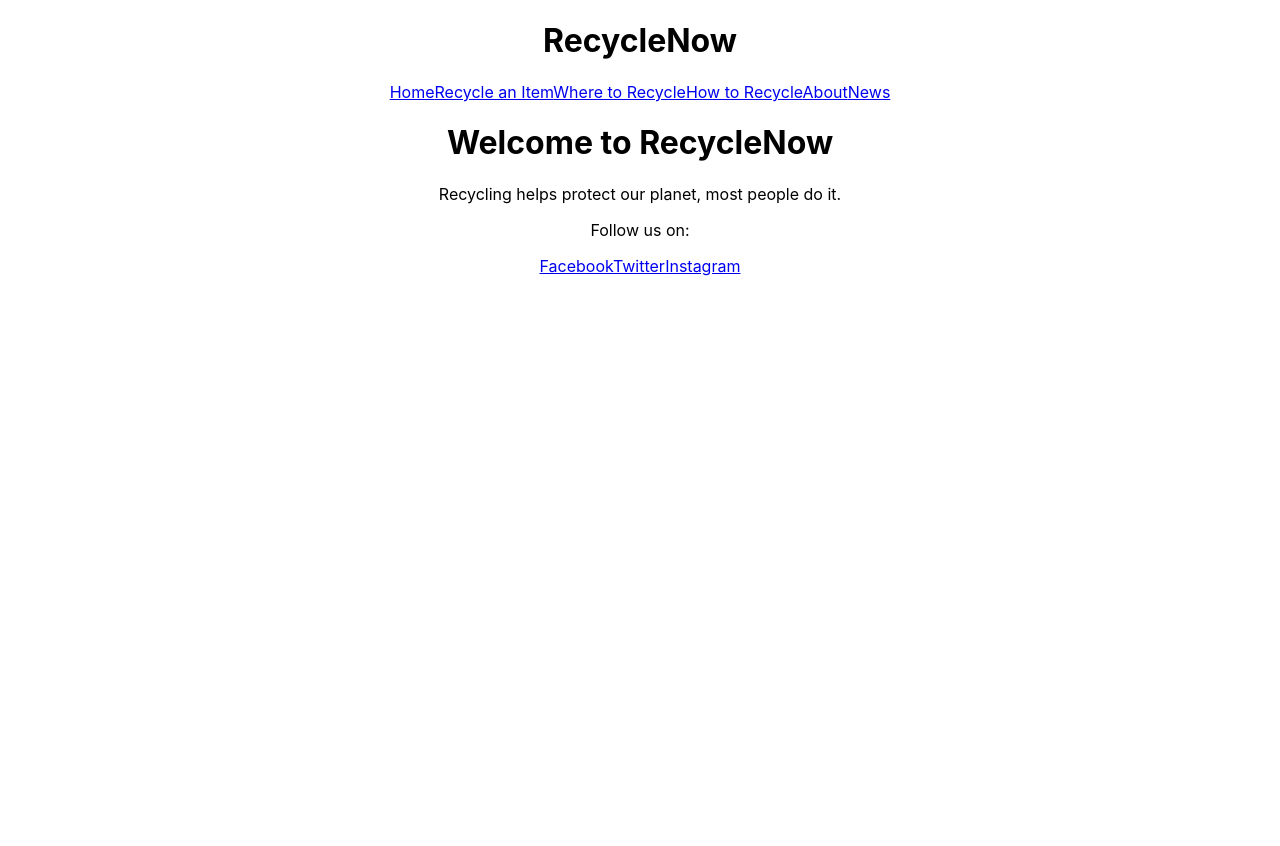
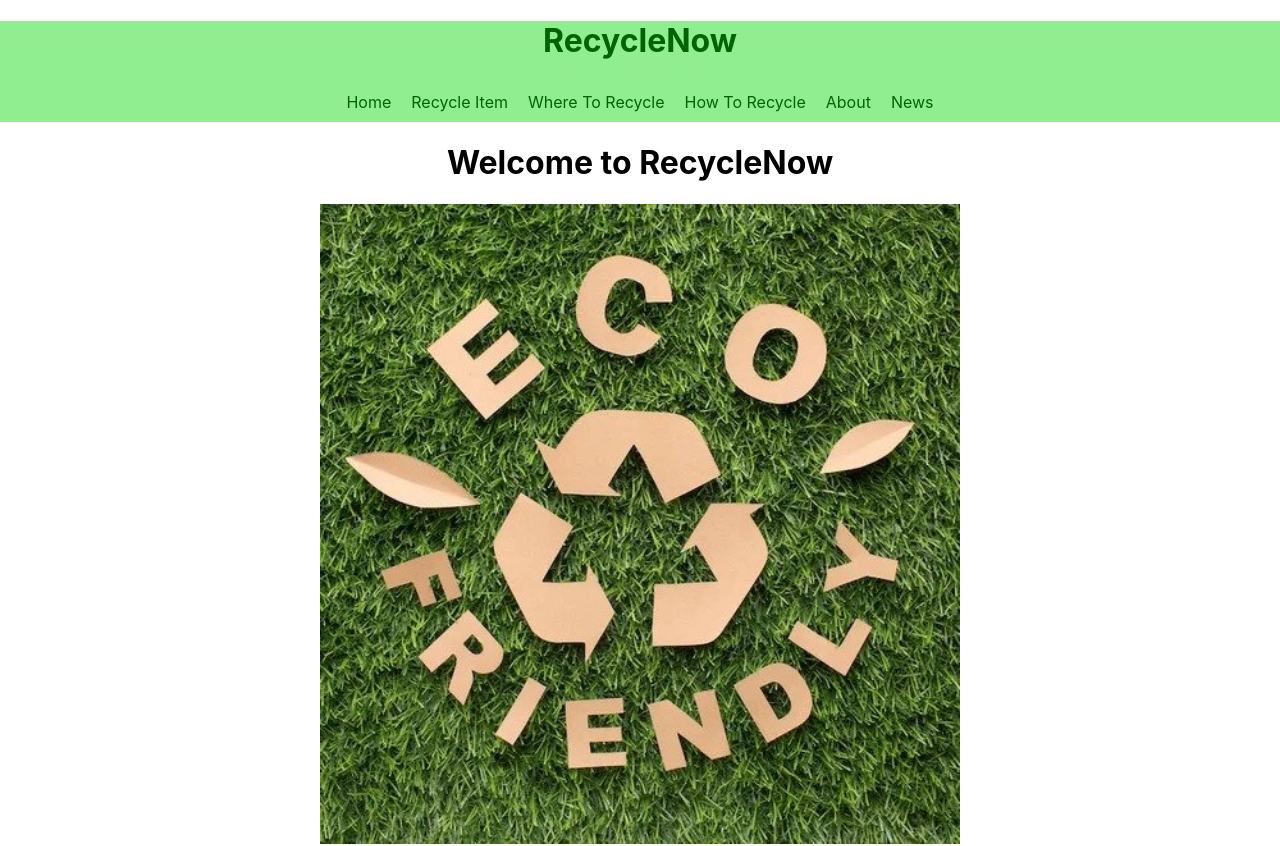
Before and after one commit to MomoSaidu/recycleme, a React (Create React App) app: page / in a window 1280 px wide. Shown: the top 846 px of the page. Before the commit the page ends 800 px from the top, so only its background shows below. Built offline with nearby package versions, Linux system fonts and the light colour scheme.

Commit message:
SecondCommit

```diff
--- a/src/App.css
+++ b/src/App.css
@@ -1,3 +1,42 @@
+.App {
+  text-align: center;
+}
+
+.header {
+  background-color: #90ee90; /* light green */
+}
+
+.title {
+  color: #006400; /* dark green */
+}
+
+.navbar {
+  color: #006400; /* dark green */
+  padding: 10px;
+}
+
+.navbar a {
+  margin: 10px;
+  color: #006400; /* dark green */
+  text-decoration: none;
+}
+
+/* rest of your css */
+.footer {
+  background-color: #90ee90; /* light green */
+  padding: 10px;
+  color: #006400; /* dark green */
+}
+
+.footer a {
+  margin: 10px;
+  color: #006400; /* dark green */
+  text-decoration: none;
+}
+
+/* rest of your css */
+
+
 .App {
   text-align: center;
 }
--- a/src/App.js
+++ b/src/App.js
@@ -1,6 +1,6 @@
-
+// App.js
 import React from 'react';
-import { BrowserRouter as Router, Route, Routes } from 'react-router-dom'; // Changed Switch to Routes
+import { BrowserRouter as Router, Route, Routes } from 'react-router-dom';
 import RecycleItem from './component/RecycleItem';
 import WhereToRecycle from './component/WhereToRecycle';
 import About from './component/About';
@@ -11,20 +11,19 @@ import HowToRecycle from './component/HowToRecycle';
 import Footer from './component/Footer';
 import './App.css';
 
-
 function App() {
   return (
     <Router>
       <div className="App">
         <Header />
-        <Routes> {/* Changed Switch to Routes */}
-          <Route path="/" element={<Home />} /> {/* Changed component={Home} to element={<Home />} */}
-          <Route path="/recycle-item" element={<RecycleItem />} /> {/* Changed component={RecycleItem} to element={<RecycleItem />} */}
-          <Route path="/where-to-recycle" element={<WhereToRecycle />} /> {/* Changed component={WhereToRecycle} to element={<WhereToRecycle />} */}
-          <Route path="/how-to-recycle" element={<HowToRecycle />} /> {/* Changed component={HowToRecycle} to element={<HowToRecycle />} */}
-          <Route path="/about" element={<About />} /> {/* Changed component={About} to element={<About />} */}
-          <Route path="/news" element={<News />} /> {/* Changed component={News} to element={<News />} */}
-        </Routes> {/* Changed Switch to Routes */}
+        <Routes>
+          <Route path="/" element={<Home />} />
+          <Route path="/recycle-item" element={<RecycleItem />} />
+          <Route path="/where-to-recycle" element={<WhereToRecycle />} />
+          <Route path="/how-to-recycle" element={<HowToRecycle />} />
+          <Route path="/about" element={<About />} />
+          <Route path="/news" element={<News />} />
+        </Routes>
         <Footer />
       </div>
     </Router>
--- a/src/component/Footer.js
+++ b/src/component/Footer.js
@@ -1,10 +1,9 @@
 // Footer.js
-
 import React from 'react';
 
 function Footer() {
   return (
-    <footer>
+    <footer className="footer">
       <p>Follow us on:</p>
       <a href="https://facebook.com" target="_blank" rel="noopener noreferrer">Facebook</a>
       <a href="https://twitter.com" target="_blank" rel="noopener noreferrer">Twitter</a>
--- a/src/component/Header.js
+++ b/src/component/Header.js
@@ -1,21 +1,20 @@
 // Header.js
-
 import React from 'react';
 import { Link } from 'react-router-dom';
 
 function Header() {
   return (
-    <header>
-      <h1>RecycleNow</h1>
-      <nav>
+    <div className="header">
+      <h1 className="title">RecycleNow</h1>
+      <nav className="navbar">
         <Link to="/">Home</Link>
-        <Link to="/recycle-item">Recycle an Item</Link>
-        <Link to="/where-to-recycle">Where to Recycle</Link>
-        <Link to="/how-to-recycle">How to Recycle</Link>
+        <Link to="/recycle-item">Recycle Item</Link>
+        <Link to="/where-to-recycle">Where To Recycle</Link>
+        <Link to="/how-to-recycle">How To Recycle</Link>
         <Link to="/about">About</Link>
         <Link to="/news">News</Link>
       </nav>
-    </header>
+    </div>
   );
 }
 
--- a/src/component/Home.js
+++ b/src/component/Home.js
@@ -1,13 +1,14 @@
-// Home.js
-
 import React from 'react';
+import recyclingImage from '/Users/THINKPAD/recycleme/src/recycling.jpg'; // adjust the path as needed
 
 function Home() {
   return (
     <div>
       <h1>Welcome to RecycleNow</h1>
-      <p>Recycling helps protect our planet, most people do it.</p>
-      {/* Add more content as needed */}
+      <img src={recyclingImage} alt="Recycling" style={{width: "50%", height: "auto"}}/>
+      <p>Recycling is a key part of reducing global carbon emissions and it is widely used by many people across the world. It involves turning waste materials into reusable material to prevent waste of potentially useful materials, reduce the consumption of fresh raw materials, and lower greenhouse gas emissions.</p>
+      <p>Recycling is a great way to help protect our planet. By recycling, we reduce the need to destroy habitats for animals. It also reduces the amount of raw materials that we need from the earth. This helps to preserve natural resources, making it an environmentally friendly solution.</p>
+      <p>Recycling not only saves energy but also reduces air pollution and greenhouse gases that are caused by waste in landfill and the manufacturing of new products. So, let's recycle now for a better future!</p>
     </div>
   );
 }
```
Also changed, not shown: src/recycling.jpg (added).
